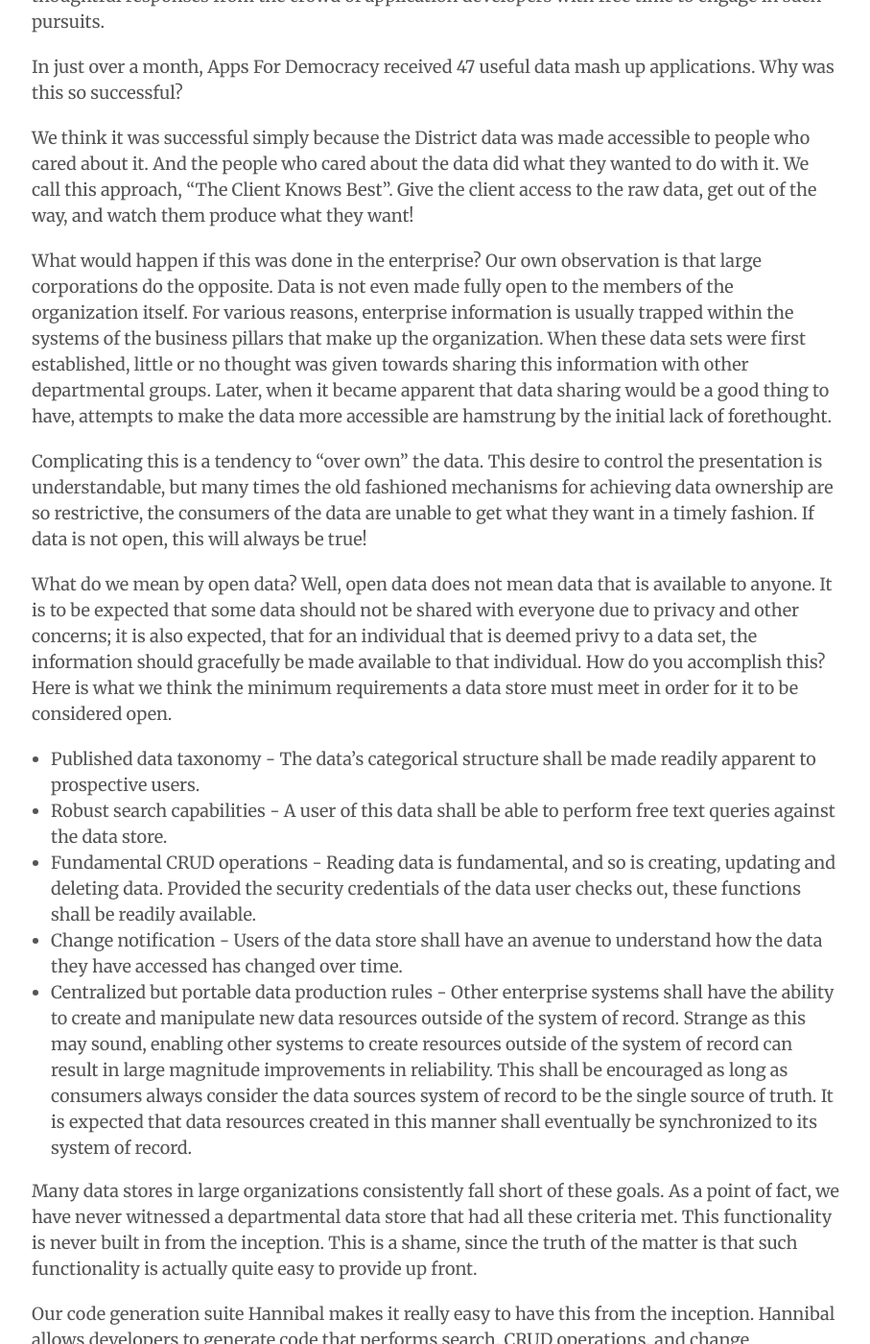
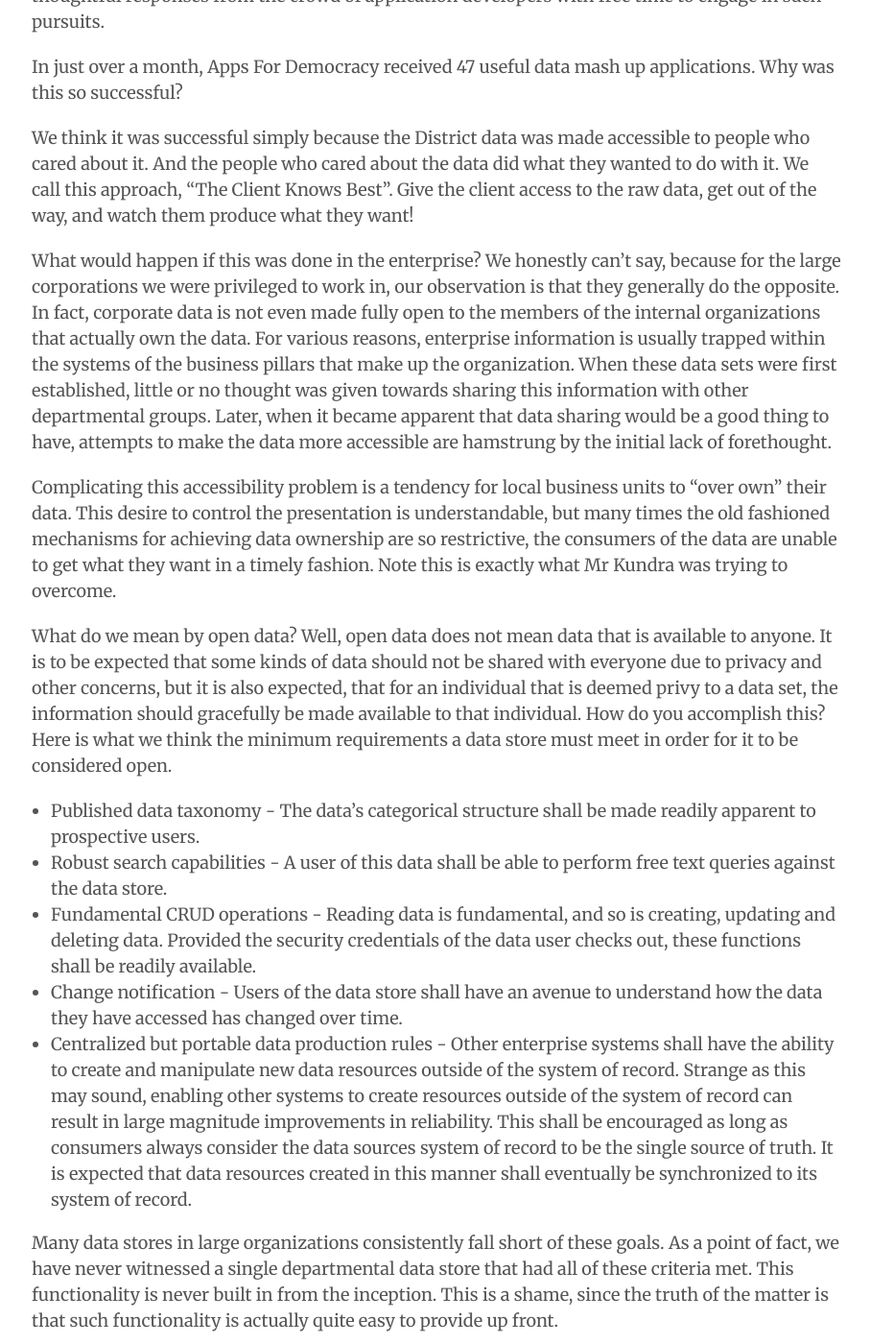
Before and after one commit to LucidTechnics/lucidtechnics.github.com, a Jekyll site: the page built from _posts/articles/2012-06-18-prose-bootstrap.md, in a window 1280 px wide and 1400 px high, scrolled down 783 px. Shown: the whole window at 96% size, without its empty margins (185-1092 px from the left). Built offline with Jekyll 4.4.1, drawn with Linux system fonts in a browser that asks for light colours; nearby versions of some CDN libraries; some of the changed text lies outside the part shown.

Commit message:
Updated _posts/articles/2012-06-18-prose-bootstrap.md

```diff
--- a/_posts/articles/2012-06-18-prose-bootstrap.md
+++ b/_posts/articles/2012-06-18-prose-bootstrap.md
@@ -20,11 +20,11 @@ In just over a month, Apps For Democracy received 47 useful data mash up applica
 
 We think it was successful simply because the District data was made accessible to people who cared about it. And the people who cared about the data did what they wanted to do with it. We call this approach, "The Client Knows Best". Give the client access to the raw data, get out of the way, and watch them produce what they want!
 
-What would happen if this was done in the enterprise? Our own observation is that large corporations do the opposite. Data is not even made fully open to the members of the organization itself. For various reasons, enterprise information is usually trapped within the systems of the business pillars that make up the organization. When these data sets were first established, little or no thought was given towards sharing this information with other departmental groups. Later, when it became apparent that data sharing would be a good thing to have, attempts to make the data more accessible are hamstrung by the initial lack of forethought.
+What would happen if this was done in the enterprise? We honestly can't say, because for the large corporations we were privileged to work in, our observation is that they generally do the opposite. In fact, corporate data is not even made fully open to the members of the internal organizations that actually own the data. For various reasons, enterprise information is usually trapped within the systems of the business pillars that make up the organization. When these data sets were first established, little or no thought was given towards sharing this information with other departmental groups. Later, when it became apparent that data sharing would be a good thing to have, attempts to make the data more accessible are hamstrung by the initial lack of forethought.
 
-Complicating this is a tendency to "over own" the data. This desire to control the presentation is understandable, but many times the old fashioned mechanisms for achieving data ownership are so restrictive, the consumers of the data are unable to get what they want in a timely fashion. If data is not open, this will always be true!
+Complicating this accessibility problem is a tendency for local business units to "over own" their data. This desire to control the presentation is understandable, but many times the old fashioned mechanisms for achieving data ownership are so restrictive, the consumers of the data are unable to get what they want in a timely fashion.  Note this is exactly what Mr Kundra was trying to overcome.
 
-What do we mean by open data? Well, open data does not mean data that is available to anyone. It is to be expected that some data should not be shared with everyone due to privacy and other concerns; it is also expected, that for an individual that is deemed privy to a data set, the information should gracefully be made available to that individual. How do you accomplish this? Here is what we think the minimum requirements a data store must meet in order for it to be considered open.
+What do we mean by open data? Well, open data does not mean data that is available to anyone. It is to be expected that some kinds of data should not be shared with everyone due to privacy and other concerns, but it is also expected, that for an individual that is deemed privy to a data set, the information should gracefully be made available to that individual. How do you accomplish this? Here is what we think the minimum requirements a data store must meet in order for it to be considered open.
 
 * Published data taxonomy - The data's categorical structure shall be made readily apparent to prospective users.
 * Robust search capabilities - A user of this data shall be able to perform free text queries against the data store.
@@ -32,8 +32,8 @@ What do we mean by open data? Well, open data does not mean data that is availab
 * Change notification - Users of the data store shall have an avenue to understand how the data they have accessed has changed over time.
 * Centralized but portable data production rules - Other enterprise systems shall have the ability to create and manipulate new data resources outside of the system of record. Strange as this may sound, enabling other systems to create resources outside of the system of record can result in large magnitude improvements in reliability. This shall be encouraged as long as consumers always consider the data sources system of record to be the single source of truth. It is expected that data resources created in this manner shall eventually be synchronized to its system of record.
 
-Many data stores in large organizations consistently fall short of these goals. As a point of fact, we have never witnessed a departmental data store that had all these criteria met. This functionality is never built in from the inception. This is a shame, since the truth of the matter is that such functionality is actually quite easy to provide up front.
+Many data stores in large organizations consistently fall short of these goals. As a point of fact, we have never witnessed a single departmental data store that had all of these criteria met. This functionality is never built in from the inception. This is a shame, since the truth of the matter is that such functionality is actually quite easy to provide up front.
 
-Our code generation suite Hannibal makes it really easy to have this from the inception. Hannibal allows developers to generate code that performs search, CRUD operations, and change notification out of the box. Furthermore, developers can stipulate declarative security rules that govern who is allowed to view this information. Finally, it makes all of this available via restful web services, so that applications from mainframe processes to desktop browsers can effortlessly access this data as well.
+Our cloud framework Airlift makes it really easy to have this from the inception. Airlift allows developers to generate code that performs search, CRUD operations, and change notification out of the box. Furthermore, developers can stipulate declarative security rules that govern who is allowed to view this information. Finally, it makes all of this available via restful web services, so that applications from mainframe processes to desktop browsers can effortlessly access this data as well.
 
-Now your data is open.
+Now your data is open.  You're welcome.
```
